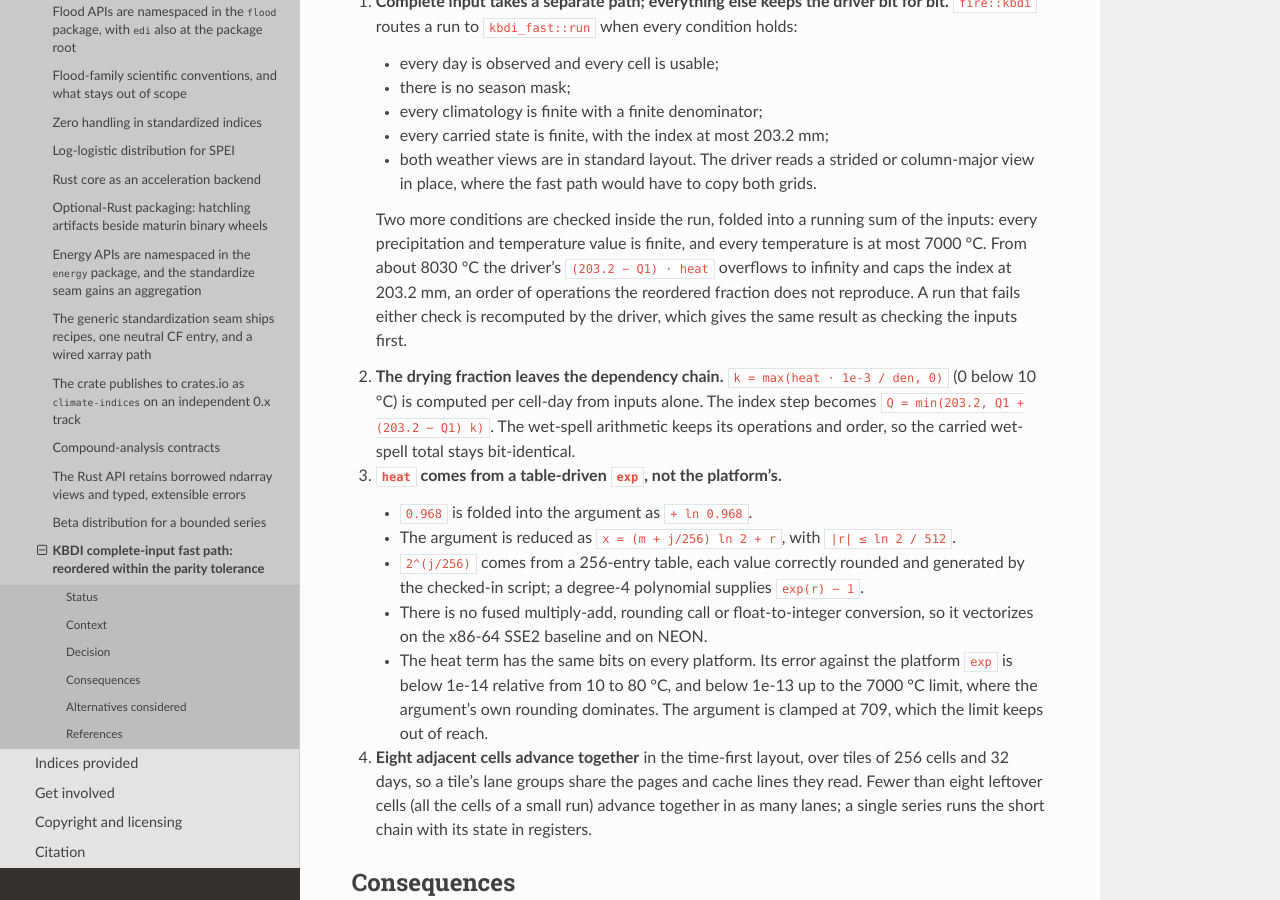
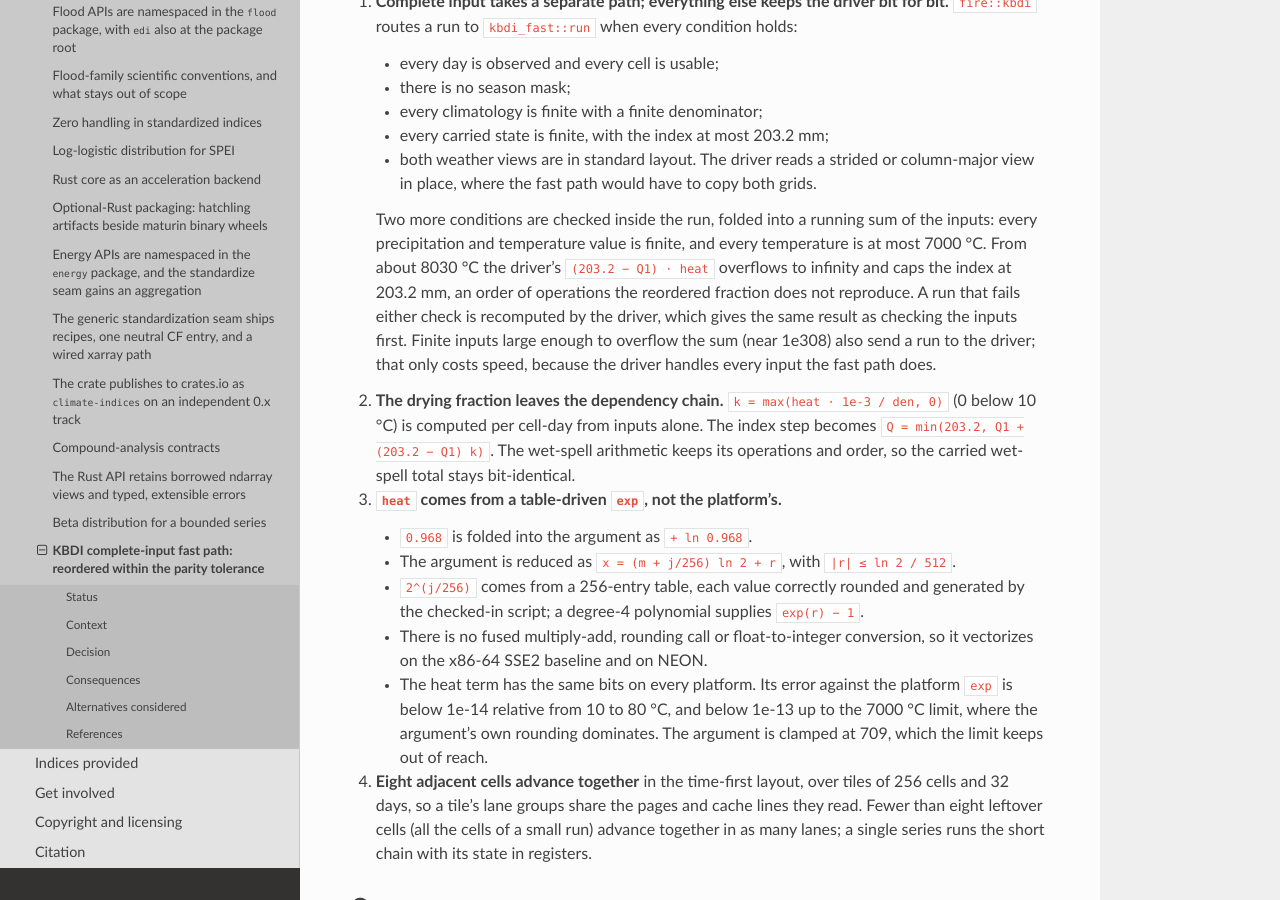
Before and after one commit to monocongo/climate_indices, a Sphinx documentation site: the page built from docs/adr/0025-kbdi-complete-input-fast-path.md, in a window 1280 px wide and 900 px high, scrolled down 911 px. Built offline with Sphinx 7.4.7 and the Read the Docs theme 3.1.0, drawn with Linux system fonts in a browser that asks for light colours.

Commit message:
docs(adr): note that an overflowing input sum also sends a KBDI run to the driver
ADR-0025's routing paragraph listed only the finiteness and temperature
checks; finite inputs near 1e308 overflow the folded sum too. That costs
speed, not correctness, since the driver handles the run.

```diff
--- a/docs/adr/0025-kbdi-complete-input-fast-path.md
+++ b/docs/adr/0025-kbdi-complete-input-fast-path.md
@@ -44,7 +44,9 @@ is just the daily step applied to every cell on every day.
    at most 7000 °C. From about 8030 °C the driver's `(203.2 − Q1) · heat` overflows to
    infinity and caps the index at 203.2 mm, an order of operations the reordered
    fraction does not reproduce. A run that fails either check is recomputed by the
-   driver, which gives the same result as checking the inputs first.
+   driver, which gives the same result as checking the inputs first. Finite inputs large
+   enough to overflow the sum (near 1e308) also send a run to the driver; that only
+   costs speed, because the driver handles every input the fast path does.
 2. **The drying fraction leaves the dependency chain.**
    `k = max(heat · 1e-3 / den, 0)` (0 below 10 °C) is computed per cell-day from inputs
    alone. The index step becomes `Q = min(203.2, Q1 + (203.2 − Q1) k)`. The wet-spell
```
